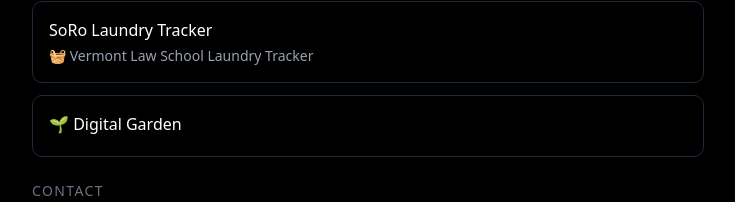
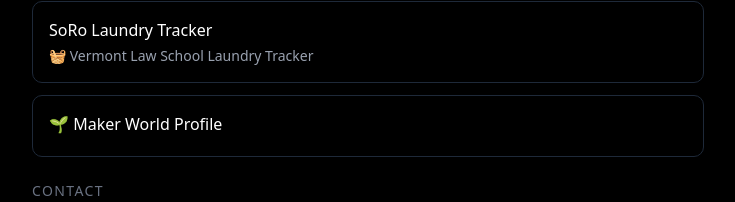
Before and after one commit to andGarc/andres, a Next.js app: page / in a window 1280 px wide. Shown: the part 1001-1203 px from the top of the page, without its empty margins (272-1007 px from the left). Built offline with nearby package versions, Linux system fonts and the light colour scheme.

Commit message:
Maker world link

```diff
--- a/src/app/page.tsx
+++ b/src/app/page.tsx
@@ -121,12 +121,12 @@
                 </li>
                 <li>
                   <Link
-                    href="https://example.com/newsletter"
+                    href="https://makerworld.com/en/@usr_andresito"
                     target="_blank"
                     rel="noopener noreferrer"
                     className="block p-4 border border-gray-800 rounded-lg hover:bg-gray-900 transition-colors"
                   >
-                    <h3 className="font-medium">🌱 Digital Garden</h3>
+                    <h3 className="font-medium">🌱 Maker World Profile</h3>
                     <p className="text-sm text-gray-400 mt-1">
 
                     </p>
```
